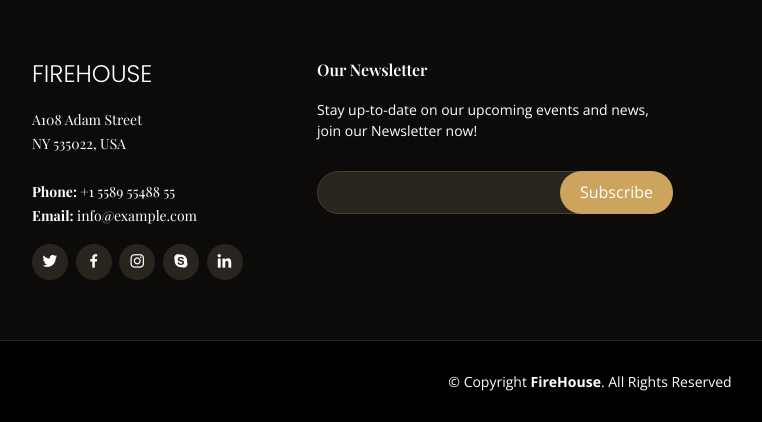
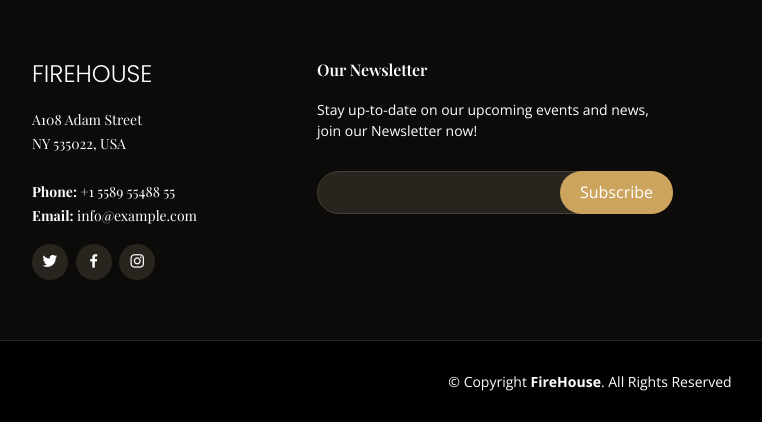
Before and after one commit to ErikHgm/FireHouse-Restaurant-Project, a Django app: page /accounts/signup/ in a window 1280 px wide. Shown: the part 649-1071 px from the top of the page, without its empty margins (50-812 px from the left). Run offline with Django 3.2, Linux system fonts and the light colour scheme; some libraries are stand-ins or nearby versions; some web fonts are replaced.

Commit message:
refactor: update social media links

```diff
--- a/templates/base.html
+++ b/templates/base.html
@@ -119,11 +119,12 @@
                 <strong>Email:</strong> info@example.com<br>
               </p>
               <div class="social-links mt-3">
-                <a href="#" class="twitter"><i class="bx bxl-twitter"></i></a>
-                <a href="#" class="facebook"><i class="bx bxl-facebook"></i></a>
-                <a href="#" class="instagram"><i class="bx bxl-instagram"></i></a>
-                <a href="#" class="google-plus"><i class="bx bxl-skype"></i></a>
-                <a href="#" class="linkedin"><i class="bx bxl-linkedin"></i></a>
+                <a href="http://www.twitter.com" target="_blank" rel="noopener"
+                aria-label="Join our Twitterpage (opens in a new tab)" class="twitter"><i class="bx bxl-twitter"></i></a>
+                <a href="http://www.facebook.com" target="_blank" rel="noopener"
+                aria-label="Join our Facebookpage (opens in a new tab)" class="facebook"><i class="bx bxl-facebook"></i></a>
+                <a href="http://www.instagram.com" target="_blank" rel="noopener"
+                aria-label="Join our Instagrampage (opens in a new tab)" class="instagram"><i class="bx bxl-instagram"></i></a>
               </div>
             </div>
           </div>
```
